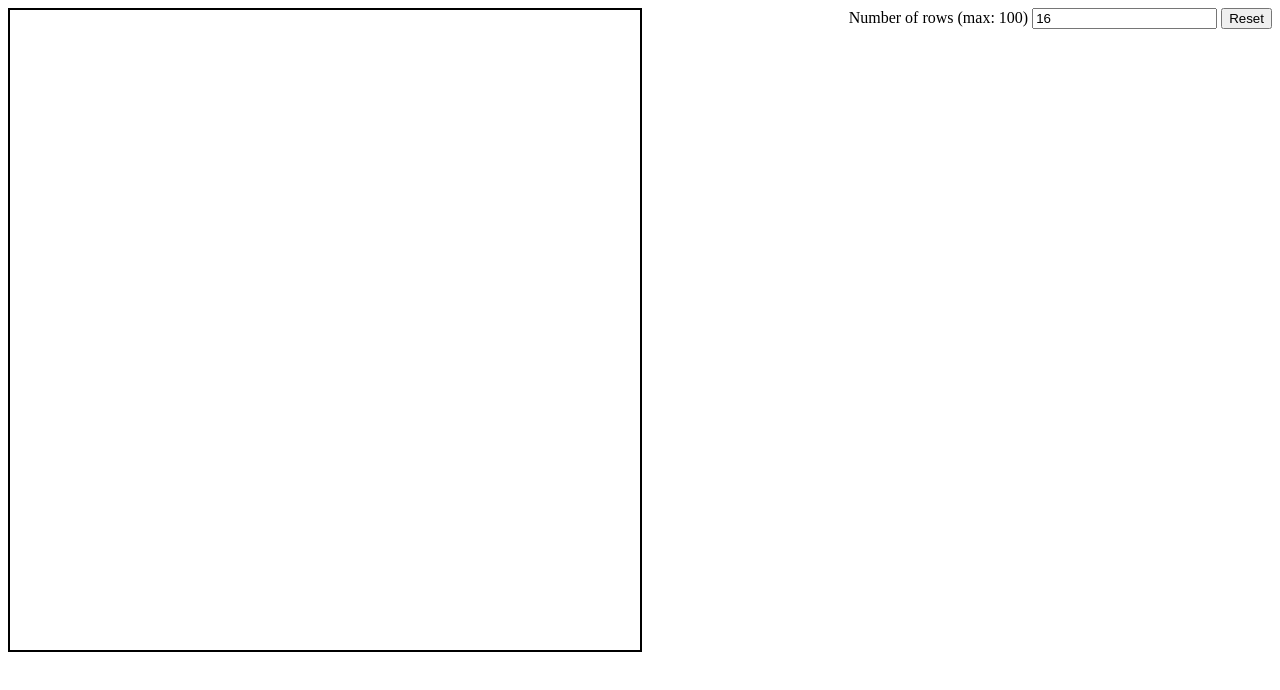
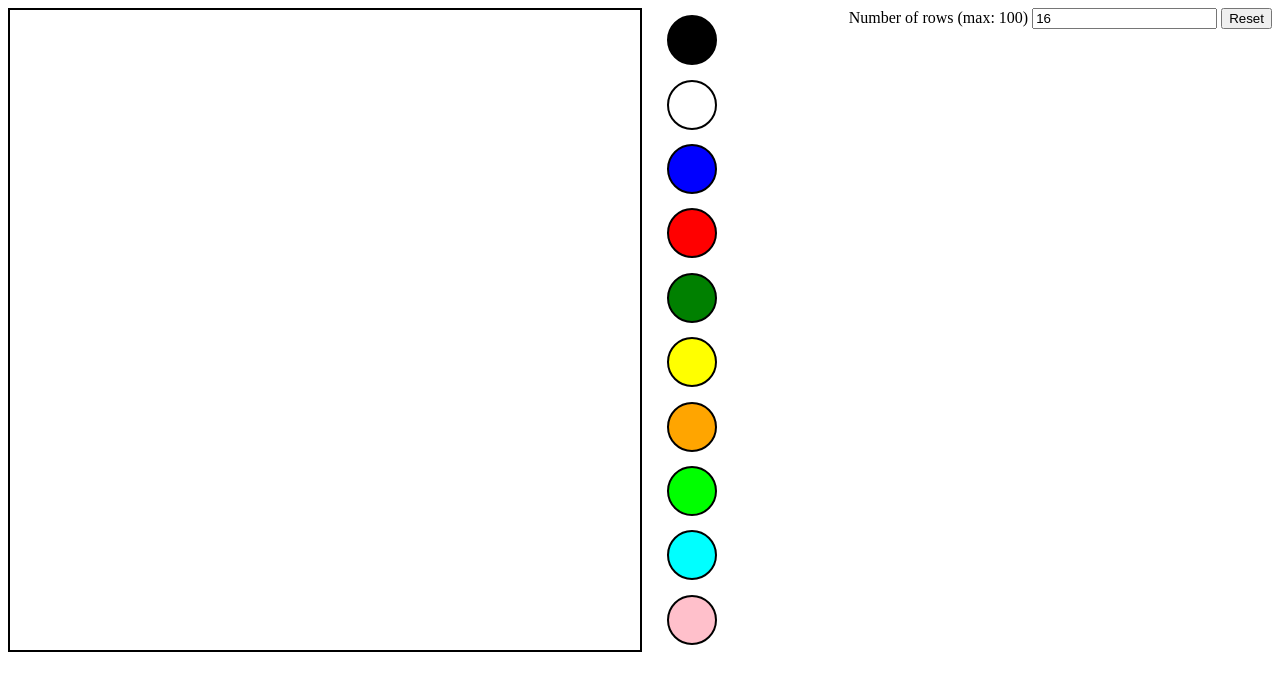
Before and after one commit to darashineena/etch-a-sketch, a plain HTML site: page index.html in a window 1280 px wide. Drawn offline with Linux system fonts and the light colour scheme.

Commit message:
Add color selection

```diff
--- a/cs/stylesheet.css
+++ b/cs/stylesheet.css
@@ -22,14 +22,26 @@ body {
 .tools {
     display: flex;
     justify-content: space-between;
-    height: 120px;
     width: 640px;
-}
-
-.color-select {
-
 }
 
 .parameters {
 
 }
+
+.color-select {
+    display: flex;
+    flex-direction: column;
+    justify-content: space-around;
+    align-items: center;
+    width: 100px;
+}
+
+.button-color {
+    border: 2px solid black;
+    height: 50px;
+    width: 50px;
+    border-radius: 100%;
+    font-size: 40px;
+    text-align: center;
+}
--- a/index.html
+++ b/index.html
@@ -11,7 +11,18 @@
 <body>
     <div class="container"></div>
     <div class="tools">
-        <div class="color-select"></div>
+        <div class="color-select">
+            <button class="button-color" id="black">✔</button>
+            <button class="button-color" id="white"></button>
+            <button class="button-color" id="blue"></button>
+            <button class="button-color" id="red"></button>
+            <button class="button-color" id="green"></button>
+            <button class="button-color" id="yellow"></button>
+            <button class="button-color" id="orange"></button>
+            <button class="button-color" id="lime"></button>
+            <button class="button-color" id="cyan"></button>
+            <button class="button-color" id="pink"></button>
+        </div>
         <div class="parameters">
             <label for="row-number">Number of rows (max: 100)</label>
             <input type="number" id="row-number" name="row-number">
--- a/js/javascript.js
+++ b/js/javascript.js
@@ -4,8 +4,6 @@ const rowsAmountInput = document.querySelector("#row-number");
 rowsAmountInput.defaultValue = 16;
 let rowsAmount = rowsAmountInput.value;
 rowsAmountInput.addEventListener('change', resetCanvas)
-const button = document.querySelector("#reset")
-button.addEventListener('click', resetCanvas)
 
 createCanvas(rowsAmount);
 
@@ -21,6 +19,9 @@ function createCanvas(rowsAmount) {
     }
 }
 
+const btnReset = document.querySelector("#reset")
+btnReset.addEventListener('click', resetCanvas)
+
 function resetCanvas() {
     rowsAmount = parseInt(rowsAmountInput.value);
     if (rowsAmount > 100) rowsAmount = 100;
@@ -28,6 +29,24 @@ function resetCanvas() {
     createCanvas(rowsAmount)
 }
 
+const btnColor = document.querySelectorAll(".button-color");
+btnColor.forEach(btn => setBtnColorProperties(btn));
+let selectedColor = "black";
+
+function setBtnColorProperties(btn) {
+    btn.style["background-color"] = `${btn.id}`;
+    btn.addEventListener('click', () => {
+        for (let i = 0; i < btnColor.length; i++) {
+            btnColor[i].textContent = '';
+        }
+        if (btn.id === "white" || btn.id === "yellow") {
+            btn.style["color"] = "black";
+        } else btn.style["color"] = "white";
+        btn.textContent = '✔';
+        selectedColor = `${btn.id}`;
+    });
+}
+
 function colorCell(selectedCell) {
-    selectedCell.style["background-color"] = "blue";
+    selectedCell.style["background-color"] = selectedColor;
 }
```
